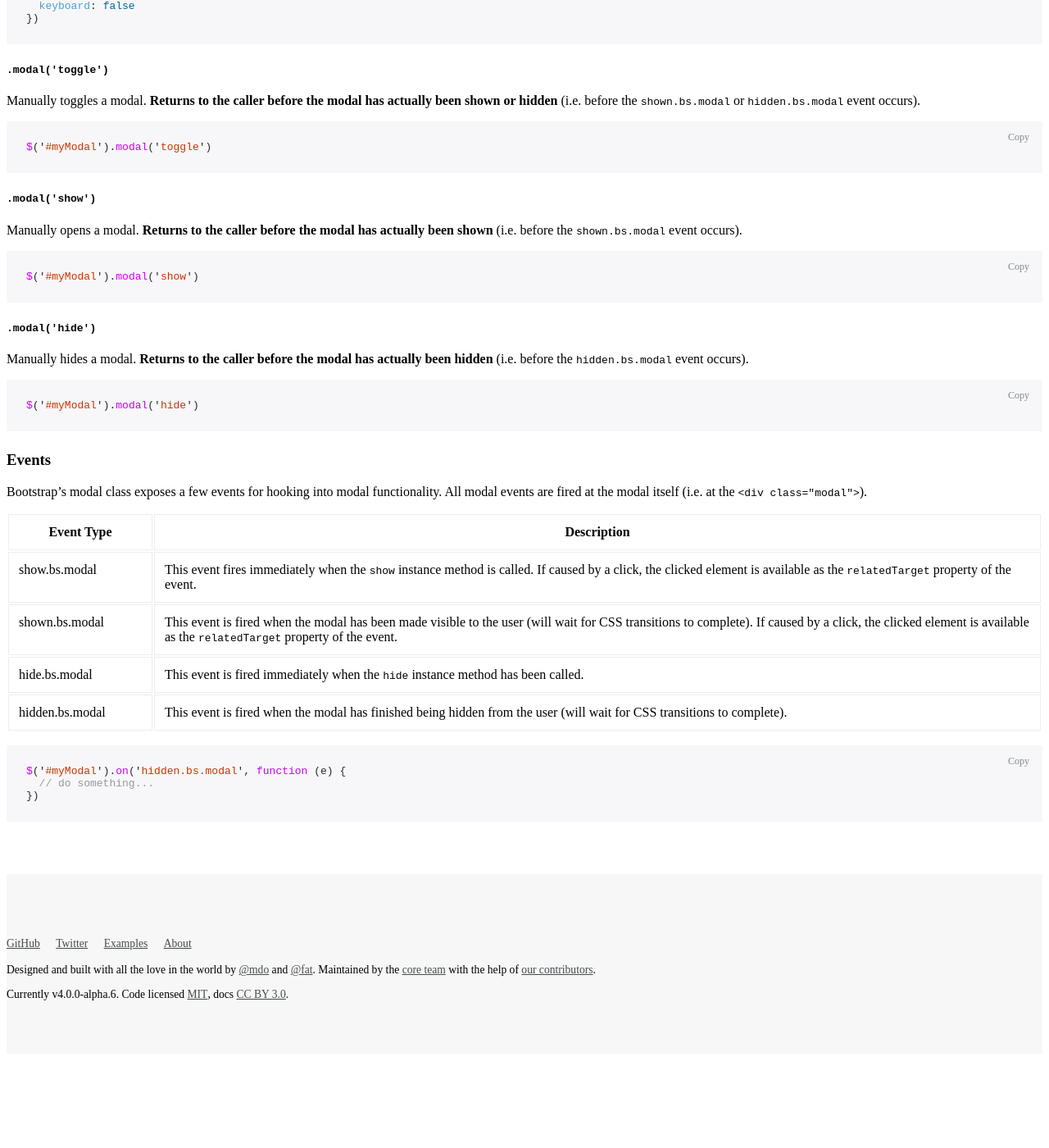
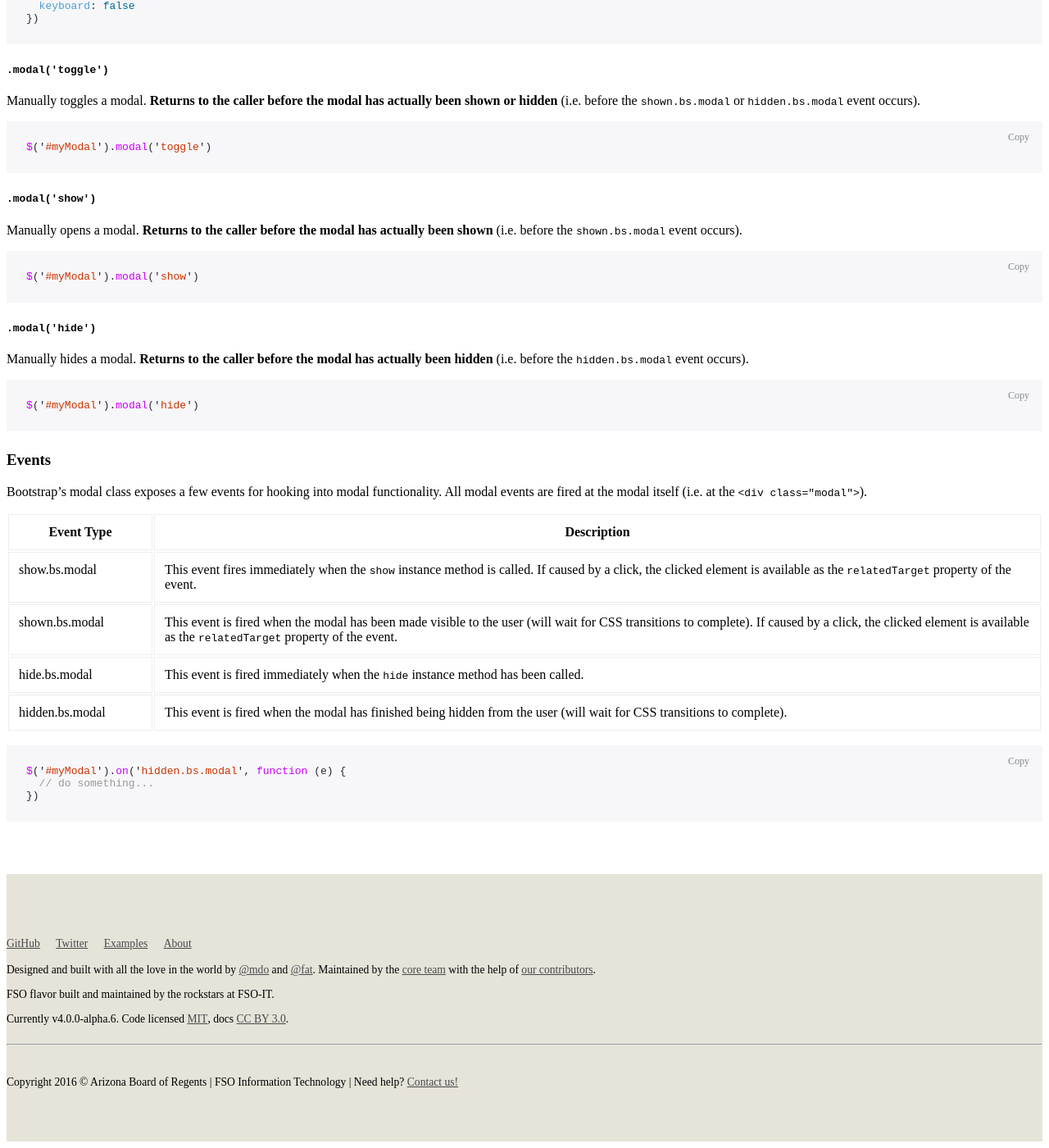
Before and after one commit to uarizona-fnsv/bootstrap, a Jekyll site: the page built from docs/components/modal.md, in a window 1280 px wide and 1400 px high, scrolled down 10600 px. Shown: the whole window at 82% size. Built offline with Jekyll 4.4.1, drawn with Linux system fonts in a browser that asks for light colours; nearby versions of some CDN libraries; before the commit the page ends 11893 px from its top, so only the background shows below that.

Commit message:
tightening up the look of the docs site

```diff
--- a/docs/_includes/footer.html
+++ b/docs/_includes/footer.html
@@ -6,8 +6,17 @@
       <li><a href="{{ site.baseurl }}/examples/">Examples</a></li>
       <li><a href="{{ site.baseurl }}/about/history/">About</a></li>
     </ul>
+
     <p>Designed and built with all the love in the world by <a href="https://twitter.com/mdo" target="_blank">@mdo</a> and <a href="https://twitter.com/fat" target="_blank">@fat</a>. Maintained by the <a href="https://github.com/orgs/twbs/people">core team</a> with the help of <a href="https://github.com/twbs/bootstrap/graphs/contributors">our contributors</a>.</p>
+    <p>FSO flavor built and maintained by the rockstars at FSO-IT.</p>
     <p>Currently v{{ site.current_version }}. Code licensed <a rel="license" href="https://github.com/twbs/bootstrap/blob/master/LICENSE" target="_blank">MIT</a>, docs <a rel="license" href="https://creativecommons.org/licenses/by/3.0/" target="_blank">CC BY 3.0</a>.</p>
+    <br>
+    <hr>
+    <br>
+    <p class="text-center">Copyright 2016 © Arizona Board of Regents |
+       FSO Information Technology |
+       Need help? <a href="mailto:support@fso.arizona.edu?subject=renewit support request">Contact us!</a>
+    </p>
   </div>
 </footer>
 
--- a/docs/assets/scss/_footer.scss
+++ b/docs/assets/scss/_footer.scss
@@ -7,7 +7,7 @@
   margin-top: 4rem;
   font-size: 85%;
   text-align: center;
-  background-color: #f7f7f7;
+  background-color: $light-brick;
 
   a {
     font-weight: 500;
```
Also changed, not shown: README.md (+3 -1 lines), docs/assets/scss/_masthead.scss (+4 -4 lines), docs/assets/scss/docs.scss (+5 -3 lines), docs/assets/brand/fso-brand.png (added), docs/assets/css/docs.min.css, 1 other file.
